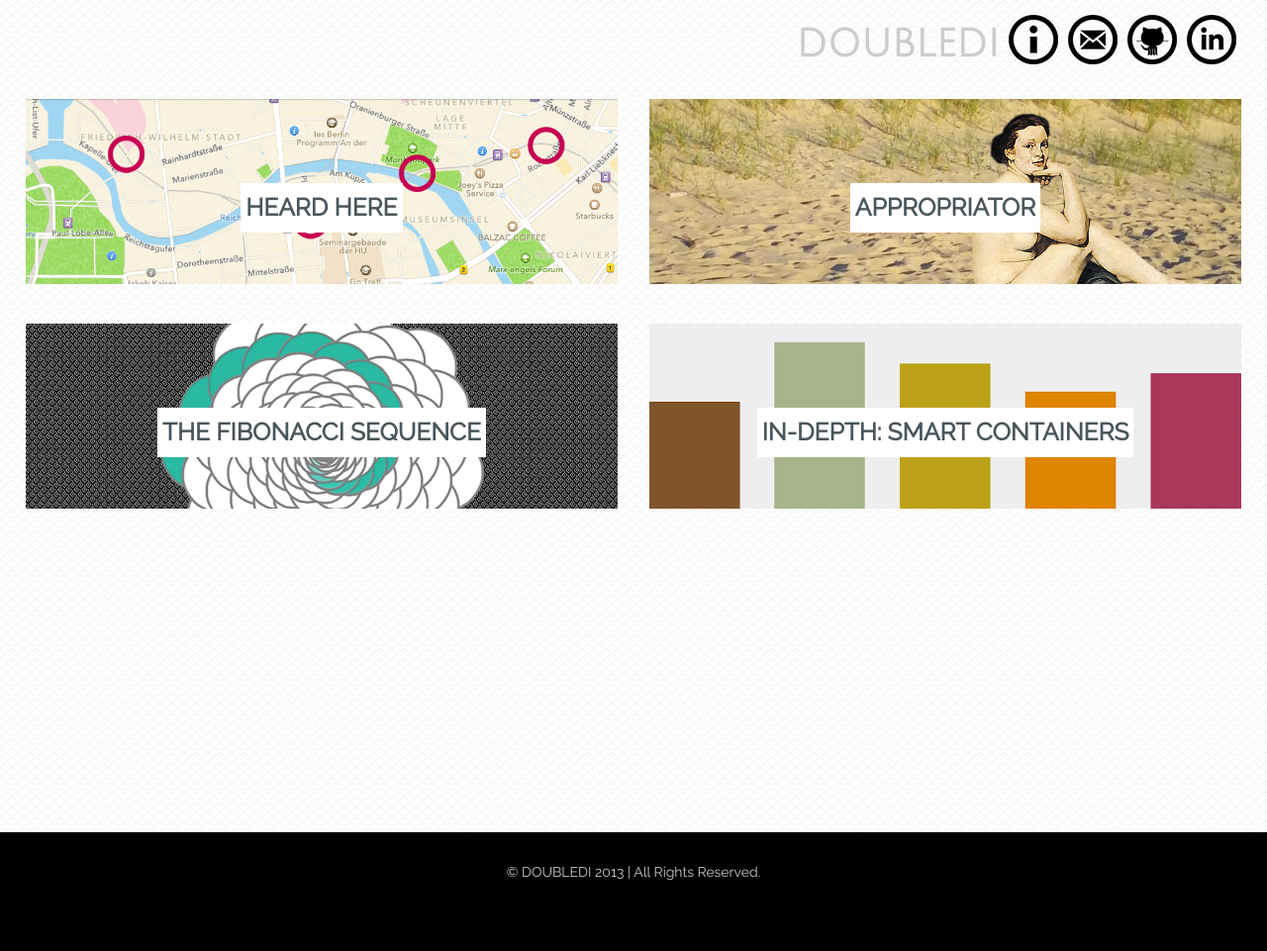
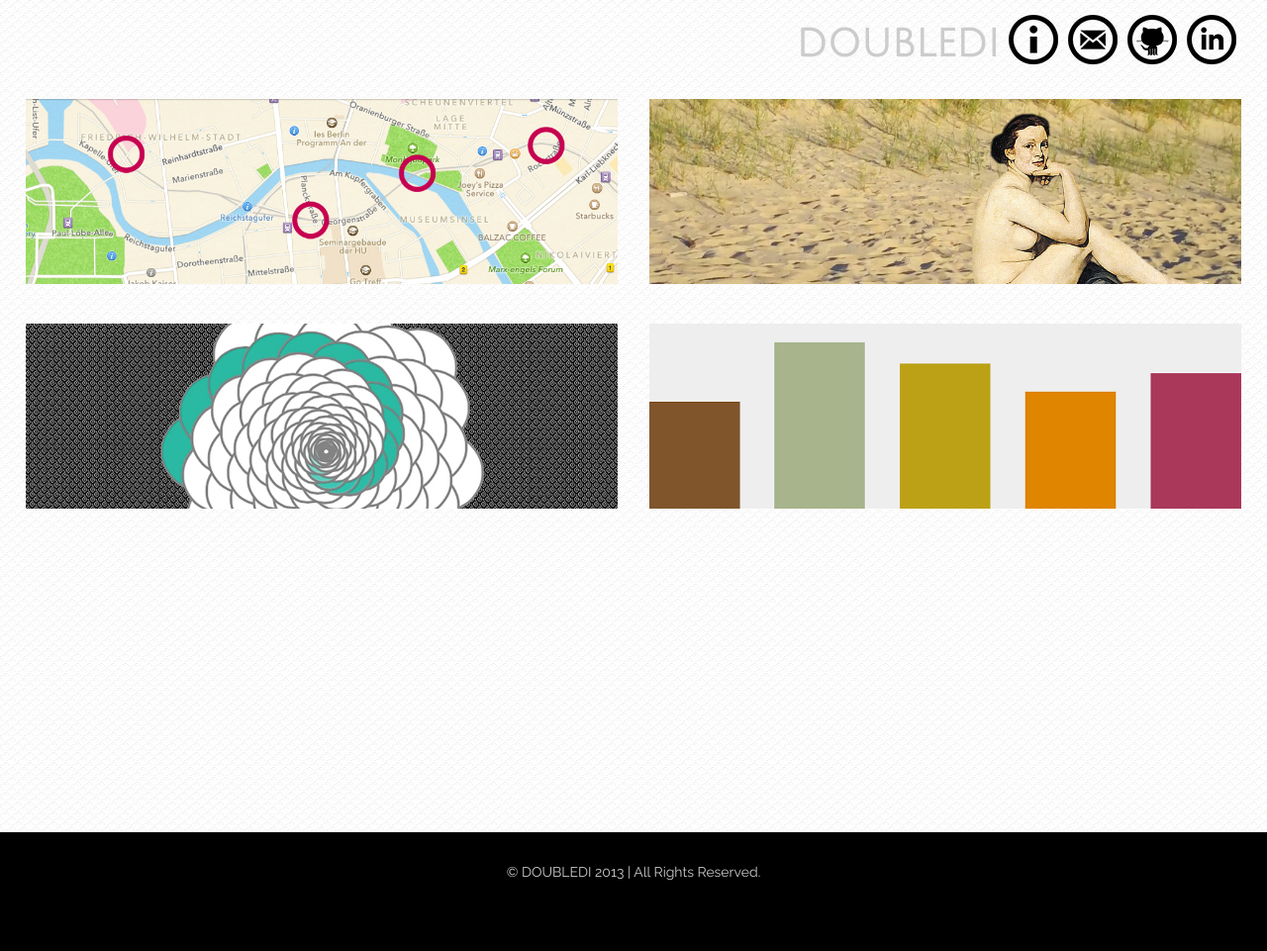
Before and after one commit to diannamertz/doubledi.github.com, a Jekyll site: the page built from index.html, in a window 1280 px wide. Shown: the whole page at 99% size. Built offline with Jekyll 4.4.1, drawn with Linux system fonts in a browser that asks for light colours.

Commit message:
delete labels for images on index page

```diff
--- a/index.html
+++ b/index.html
@@ -7,13 +7,13 @@
   <ul class="entries portfolio-page">
     <li class="span6">
       <a href="heardhere.html"><img src="/img/heardhere-front.jpg">
-      <div class="dditle">
+      <!--<div class="dditle">
         <h3>
          <span>
            Heard Here
          </span>
         </h3>
-      </div>
+      </div>   -->
       <div class="overlay">
         <h3>
           Heard Here
@@ -33,13 +33,13 @@
     </li>
     <li class="span6">
       <a href="appropriator.html"><img src="/img/appropriator-front.jpg">
-      <div class="dditle">
+     <!-- <div class="dditle">
         <h3>
          <span>
            Appropriator
          </span>
         </h3>
-      </div>
+      </div>   -->
       <div class="overlay">
         <h3>
           Appropriator
@@ -59,13 +59,13 @@
     </li>
     <li class="span6">
       <a href="fibonacci.html"><img src="/img/fibonacci-front.jpg">
-      <div class="dditle">
+     <!-- <div class="dditle">
         <h3>
          <span>
            The Fibonacci Sequence
          </span>
         </h3>
-      </div>
+      </div>   -->
       <div class="overlay">
         <h3>
           The Fibonacci Sequence
@@ -85,13 +85,13 @@
     </li>
     <li class="span6">
       <a href="indepth.html"><img src="/img/indepth-front.jpg">
-      <div class="dditle">
+      <!--<div class="dditle">
         <h3>
          <span>
            In-Depth: Smart Containers
          </span>
         </h3>
-      </div>
+      </div>   -->
       <div class="overlay">
         <h3>
           In-Depth: Smart Containers
```
